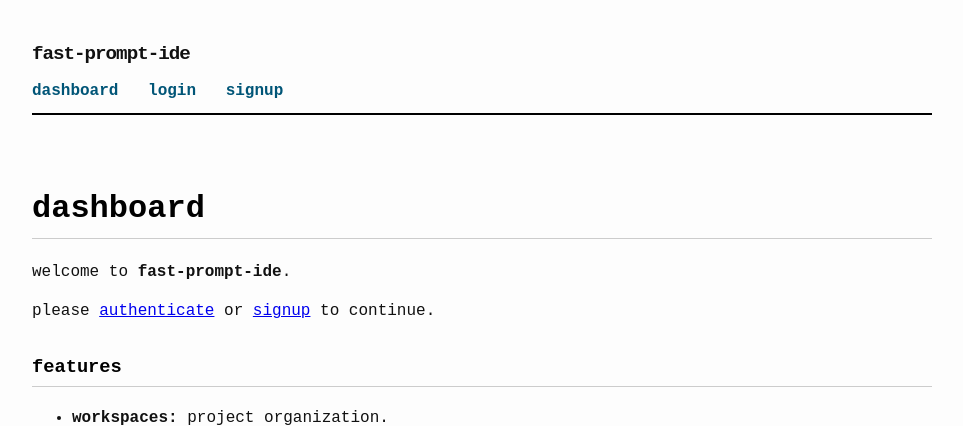
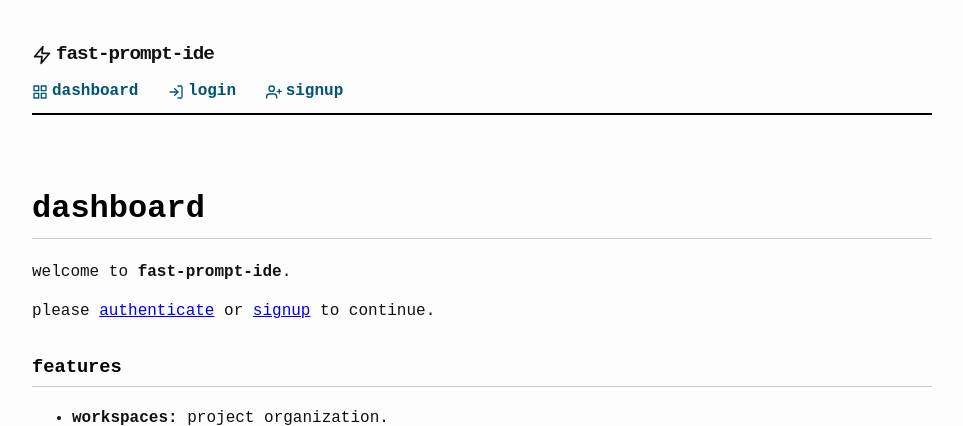
Before and after one commit to w506sp/fast-prompt-ide, a Django app: page / in a window 1280 px wide. Shown: the top 426 px of the page, without its empty margins (158-1121 px from the left). Run offline with Django 5.2, Linux system fonts and the light colour scheme.

Commit message:
style: add minimalist inline svg icons to navigation

```diff
--- a/templates/base.html
+++ b/templates/base.html
@@ -90,25 +90,29 @@
             font-size: 0.85em;
             color: #555;
         }
+        svg.icon {
+            vertical-align: text-bottom;
+            margin-right: 4px;
+        }
     </style>
 </head>
 <body>
     <header>
-        <div class="brand">fast-prompt-ide</div>
+        <div class="brand"><svg class="icon" width="20" height="20" viewBox="0 0 24 24" fill="none" stroke="currentColor" stroke-width="2" stroke-linecap="round" stroke-linejoin="round"><polygon points="13 2 3 14 12 14 11 22 21 10 12 10 13 2"></polygon></svg>fast-prompt-ide</div>
         <nav>
-            <a href="{% url 'landing' %}">dashboard</a>
+            <a href="{% url 'landing' %}"><svg class="icon" width="16" height="16" viewBox="0 0 24 24" fill="none" stroke="currentColor" stroke-width="2" stroke-linecap="round" stroke-linejoin="round"><rect x="3" y="3" width="7" height="7"></rect><rect x="14" y="3" width="7" height="7"></rect><rect x="14" y="14" width="7" height="7"></rect><rect x="3" y="14" width="7" height="7"></rect></svg>dashboard</a>
             {% if user.is_authenticated %}
                 {% if user.is_superuser %}
-                    <a href="{% url 'admin_dashboard' %}">admin tools</a>
+                    <a href="{% url 'admin_dashboard' %}"><svg class="icon" width="16" height="16" viewBox="0 0 24 24" fill="none" stroke="currentColor" stroke-width="2" stroke-linecap="round" stroke-linejoin="round"><path d="M12 22s8-4 8-10V5l-8-3-8 3v7c0 6 8 10 8 10z"></path></svg>admin tools</a>
                 {% endif %}
-                <span>user:{{ user.username }}</span>
+                <span><svg class="icon" width="16" height="16" viewBox="0 0 24 24" fill="none" stroke="currentColor" stroke-width="2" stroke-linecap="round" stroke-linejoin="round"><path d="M20 21v-2a4 4 0 0 0-4-4H8a4 4 0 0 0-4 4v2"></path><circle cx="12" cy="7" r="4"></circle></svg>user:{{ user.username }}</span>
                 <form method="post" action="{% url 'logout' %}" style="display:inline;">
                     {% csrf_token %}
-                    <button type="submit">logout</button>
+                    <button type="submit"><svg class="icon" width="16" height="16" viewBox="0 0 24 24" fill="none" stroke="currentColor" stroke-width="2" stroke-linecap="round" stroke-linejoin="round"><path d="M9 21H5a2 2 0 0 1-2-2V5a2 2 0 0 1 2-2h4"></path><polyline points="16 17 21 12 16 7"></polyline><line x1="21" y1="12" x2="9" y2="12"></line></svg>logout</button>
                 </form>
             {% else %}
-                <a href="{% url 'login' %}">login</a>
-                <a href="{% url 'signup' %}">signup</a>
+                <a href="{% url 'login' %}"><svg class="icon" width="16" height="16" viewBox="0 0 24 24" fill="none" stroke="currentColor" stroke-width="2" stroke-linecap="round" stroke-linejoin="round"><path d="M15 3h4a2 2 0 0 1 2 2v14a2 2 0 0 1-2 2h-4"></path><polyline points="10 17 15 12 10 7"></polyline><line x1="15" y1="12" x2="3" y2="12"></line></svg>login</a>
+                <a href="{% url 'signup' %}"><svg class="icon" width="16" height="16" viewBox="0 0 24 24" fill="none" stroke="currentColor" stroke-width="2" stroke-linecap="round" stroke-linejoin="round"><path d="M16 21v-2a4 4 0 0 0-4-4H5a4 4 0 0 0-4 4v2"></path><circle cx="8.5" cy="7" r="4"></circle><line x1="20" y1="8" x2="20" y2="14"></line><line x1="23" y1="11" x2="17" y2="11"></line></svg>signup</a>
             {% endif %}
         </nav>
     </header>
```
